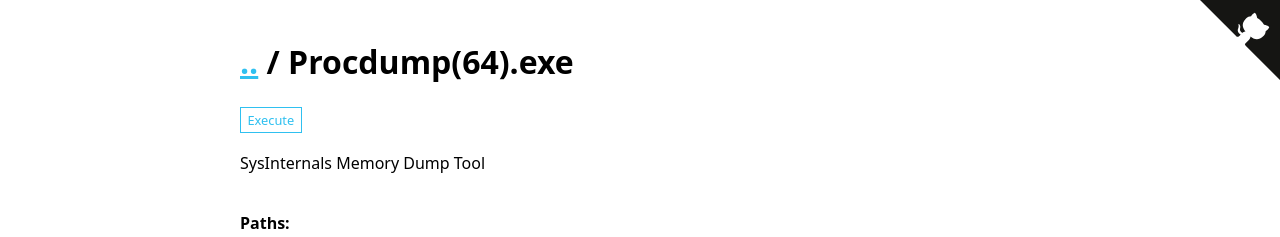
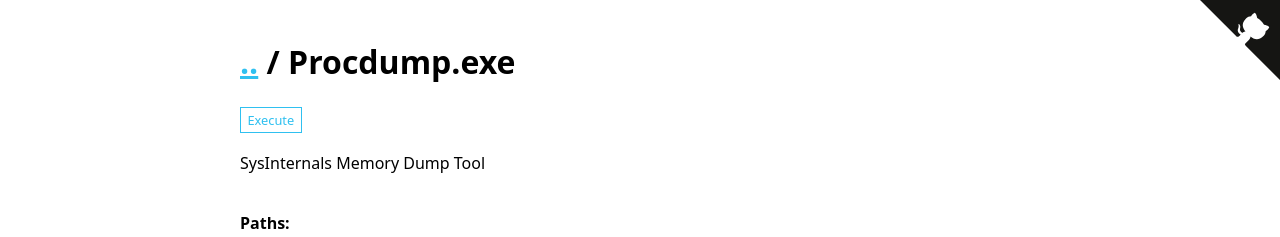
Before and after one commit to LOLBAS-Project/LOLBAS-Project.github.io, a Jekyll site: the page built from _lolbas/OtherMSBinaries/Procdump.md, in a window 1280 px wide. Shown: the top 237 px of the page. Built offline with Jekyll 4.4.1, drawn with Linux system fonts in a browser that asks for light colours.

Commit message:
Applying update LOLBAS-Project/LOLBAS@4759886a5c51ab1a92236321c16834c34e530891

```diff
--- a/_lolbas/OtherMSBinaries/Procdump.md
+++ b/_lolbas/OtherMSBinaries/Procdump.md
@@ -1,6 +1,8 @@
 ---
-Name: Procdump(64).exe
+Name: Procdump.exe
 Description: SysInternals Memory Dump Tool
+Aliases:
+  - Alias: Procdump64.exe
 Author: 'Alfie Champion (@ajpc500)'
 Created: '2020-10-14'
 Commands:
```
